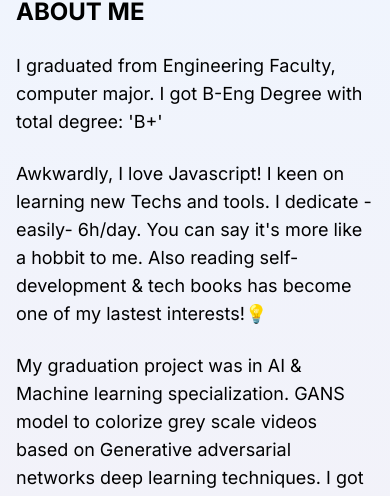
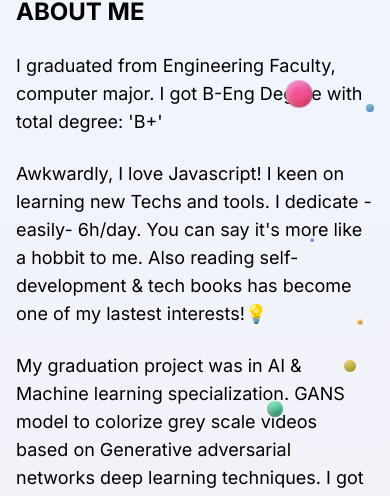
Before and after one commit to Nyctophilus/portfolio-24, a Next.js app: page /about in a window 390 px wide. Shown: the part 252-748 px from the top of the page. Built offline with nearby package versions, Linux system fonts and the light colour scheme.

Commit message:
add bubbles

```diff
--- a/src/app/about/page.js
+++ b/src/app/about/page.js
@@ -1,4 +1,5 @@
 "use client";
+import Bubbles from "@/components/bubbles";
 import ExpItem from "@/components/expItem";
 import ScrollSVG from "@/components/scrollSVG";
 import Skill from "@/components/skill";
@@ -17,7 +18,8 @@ const AboutPage = () => {
       <div className="h-full lg:flex overflow-hidden">
         <div className="px-4 container mx-auto grid">
           {/* BIOGRAPHY */}
-          <div className="flex flex-col gap-6 justify-center mt-16">
+          <div className="relative flex flex-col gap-6 justify-center mt-16">
+            <Bubbles />
             <motion.span initial={{ x: -200 }} whileInView={{ x: 0 }}>
               <Image
                 src="/hero.jpg"
--- a/src/app/page.js
+++ b/src/app/page.js
@@ -3,6 +3,7 @@
 import Image from "next/image";
 import { motion } from "framer-motion";
 import Link from "next/link";
+import Bubbles from "@/components/bubbles";
 
 const Homepage = () => {
   return (
@@ -24,7 +25,8 @@ const Homepage = () => {
       </div>
 
       {/* text container */}
-      <div className="h-1/2 w-full md:h-full md:w-1/2 flex flex-col gap-4 justify-center">
+      <div className="h-1/2 w-full md:h-full md:w-1/2 flex flex-col gap-4 justify-center relative">
+        <Bubbles />
         <h1 className="text-4xl md:text-6xl font-black">
           Hi, I&apos;m Mohamed Fayad
         </h1>
--- /dev/null
+++ b/src/components/bubbles.js
@@ -0,0 +1,23 @@
+const Bubbles = () => {
+  return (
+    <div className="absolute h-1/2 w-1/3 z-10 right-0">
+      <span className="size-7 absolute left-[25%] rounded-full shadow-[inset_-2px_-2px_8px_rgba(0,0,0,.25),_inset_2px_2px_8px_rgba(255,255,255,.5)] bg-[linear-gradient(180deg,#F560B6_0,#F2446C_100%)] animate-bubbles"></span>
+      <span
+        className="size-5 absolute left-[40%] top-[40%] rounded-full shadow-[inset_-2px_-2px_8px_rgba(0,0,0,.25),_inset_2px_2px_8px_rgba(255,255,255,.5)] bg-[linear-gradient(180deg,#8980F7_0,#4136C1_100%)] animate-bubbles"
+        style={{
+          animationDuration: "3s",
+        }}
+      ></span>
+      <span className="size-4 absolute left-[10%] bottom-[10%] rounded-full shadow-[inset_-2px_-2px_8px_rgba(0,0,0,.25),_inset_2px_2px_8px_rgba(255,255,255,.5)] bg-[linear-gradient(180deg,#5CF0BE_0,#2F9B69_100%)]"></span>
+      <span className="size-3 absolute right-[15%] bottom-[22%] rounded-full shadow-[inset_-2px_-2px_8px_rgba(0,0,0,.25),_inset_2px_2px_8px_rgba(255,255,255,.5)] bg-[linear-gradient(180deg,#FCD830_0,#BAAC00_100%)]"></span>
+      <span
+        className="size-4 absolute right-[5%] bottom-1/3 rounded-full shadow-[inset_-2px_-2px_8px_rgba(0,0,0,.25),_inset_2px_2px_8px_rgba(255,255,255,.5)] bg-[linear-gradient(180deg,#FAC538_0,#FF8008_100%)] animate-bubbles"
+        style={{
+          animationDuration: "2s",
+        }}
+      ></span>
+      <span className="size-2 absolute right-0 top-6 rounded-full shadow-[inset_-2px_-2px_8px_rgba(0,0,0,.25),_inset_2px_2px_8px_rgba(255,255,255,.5)] bg-[linear-gradient(180deg,#47D6E2_0,#387DFF_100%)]"></span>
+    </div>
+  );
+};
+export default Bubbles;
--- a/tailwind.config.js
+++ b/tailwind.config.js
@@ -14,6 +14,16 @@ module.exports = {
           "conic-gradient(from 180deg at 50% 50%, var(--tw-gradient-stops))",
       },
     },
+    keyframes: {
+      bubbles: {
+        "0%": { transform: "scale(0)" },
+        "100%": { transform: "scale(0)" },
+        "50%": { transform: "scale(1.08)" },
+      },
+    },
+    animation: {
+      bubbles: "bubbles 4s ease infinite",
+    },
   },
   plugins: [],
 };
```
